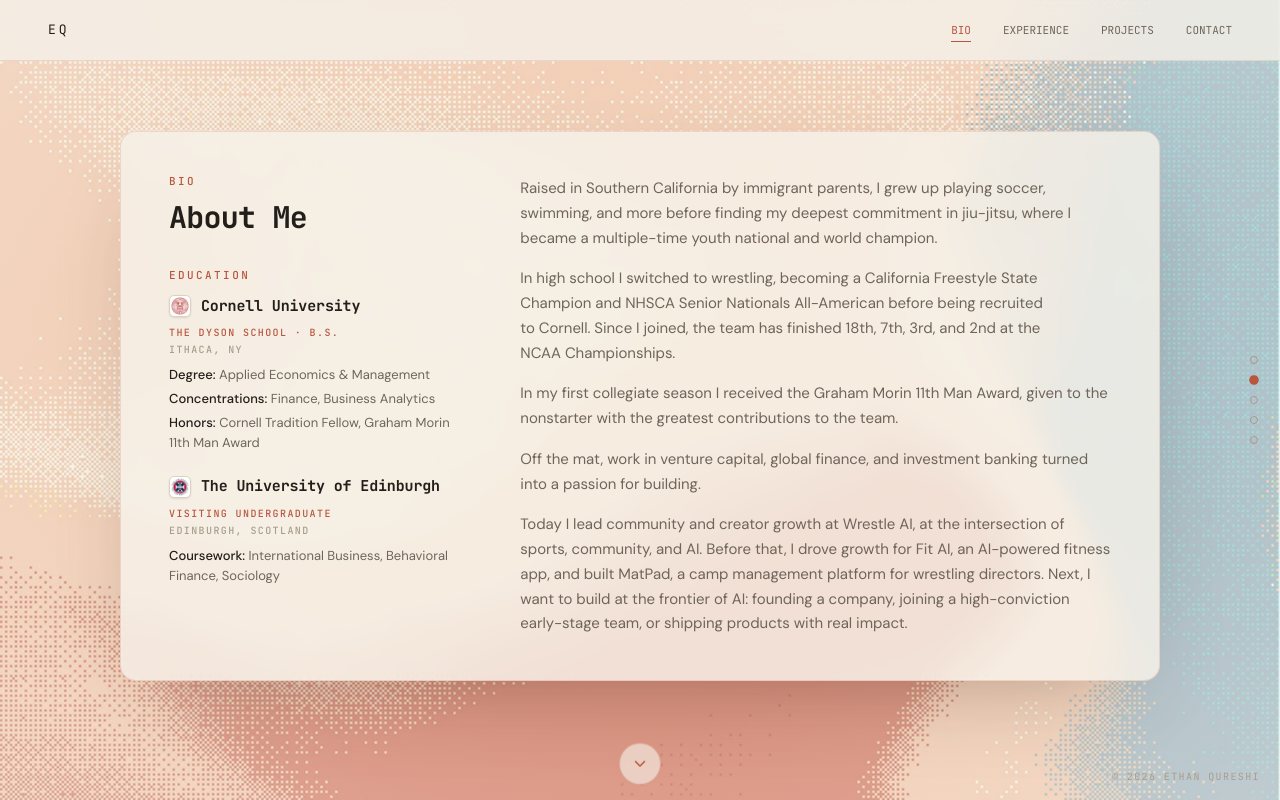
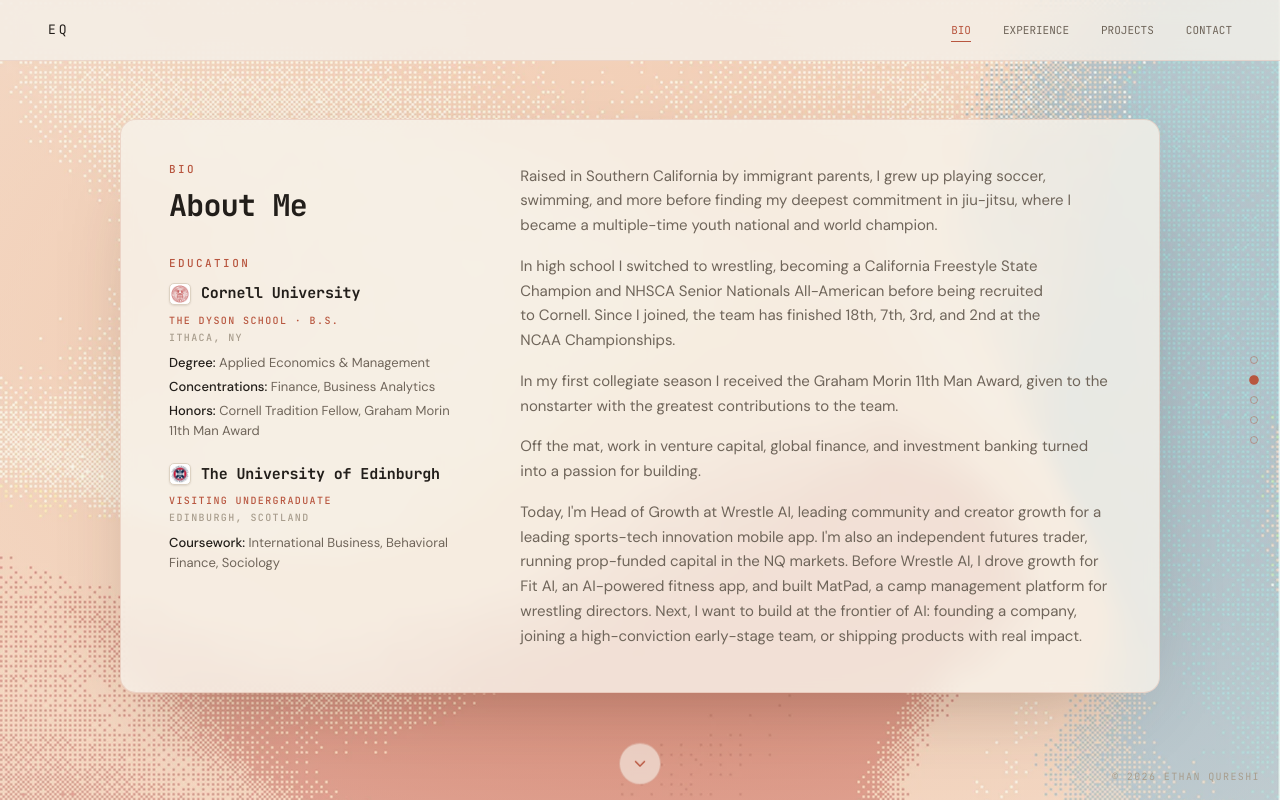
Before and after one commit to ethanqureshi/ethanqureshi-com, a Next.js app: page / in a window 1280 px wide. Both pictures are taken after a click on the button 640 px from the left and 759 px from the top of the page. Built offline with nearby package versions, Linux system fonts and the light colour scheme.

Commit message:
Update EQ Trading bullets and Bio closing paragraph
Co-Authored-By: WOZCODE <contact@withwoz.com>

```diff
--- a/components/BioSection.tsx
+++ b/components/BioSection.tsx
@@ -79,11 +79,13 @@ export default function BioSection() {
               investment banking turned into a passion for building.
             </p>
             <p>
-              Today I lead community and creator growth at Wrestle AI, at the
-              intersection of sports, community, and AI. Before that, I drove
-              growth for Fit AI, an AI-powered fitness app, and built MatPad, a
-              camp management platform for wrestling directors. Next, I want to
-              build at the frontier of AI: founding a company, joining a
+              Today, I&apos;m Head of Growth at Wrestle AI, leading community and
+              creator growth for a leading sports-tech innovation mobile app.
+              I&apos;m also an independent futures trader, running prop-funded
+              capital in the NQ markets. Before Wrestle AI, I drove growth for
+              Fit AI, an AI-powered fitness app, and built MatPad, a camp
+              management platform for wrestling directors. Next, I want to build
+              at the frontier of AI: founding a company, joining a
               high-conviction early-stage team, or shipping products with real
               impact.
             </p>
--- a/components/ExperienceSection.tsx
+++ b/components/ExperienceSection.tsx
@@ -40,7 +40,8 @@ const entries: ExperienceEntry[] = [
     logo: "/logos/eqtrading.svg",
     role: "Futures Trader · Self-employed",
     bullets: [
-      "Trade a prop-funded account in NQ (Nasdaq-100) futures, managing risk and executing a systematic strategy in index futures markets.",
+      "Trade NQ (Nasdaq-100) futures across funded accounts at five prop firms, with consistent monthly payouts.",
+      "Built a custom risk dashboard and a backtesting engine that tested 25,000+ strategy variants on 7 years of 1-minute Nasdaq-100 futures data.",
     ],
   },
   // MatPad is a product rather than a role; it lives in the Projects section.
```
